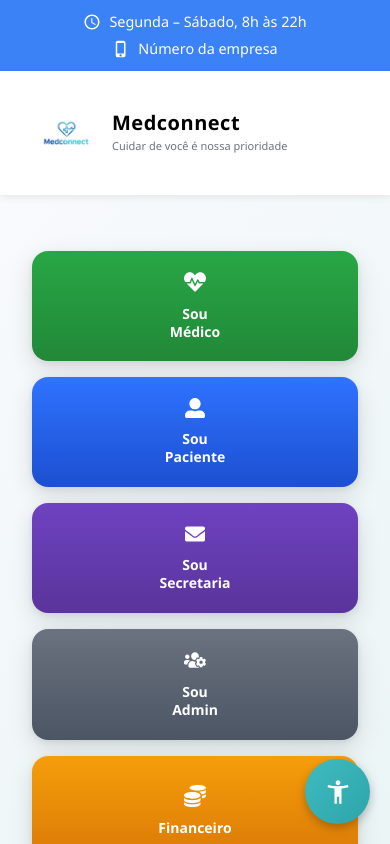
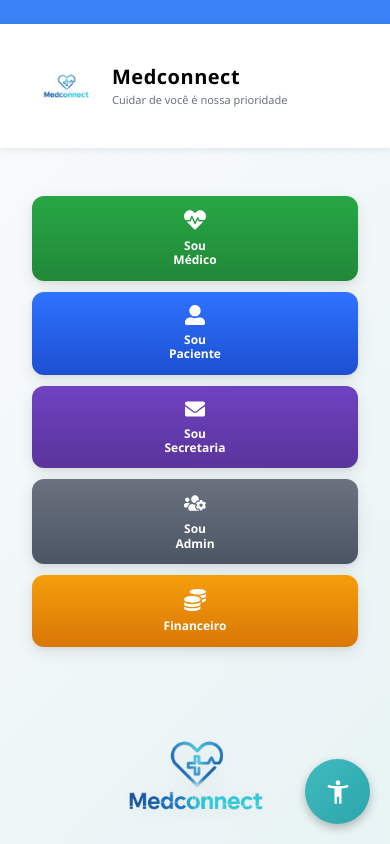
Before and after one commit to Isaaccode1801/MedConnect-, a React (Vite) app: page / in a window 390 px wide. Shown: the top 844 px of the page. Built offline with nearby package versions, Linux system fonts and the light colour scheme.

Commit message:
Ajustes e correções na página inicial

```diff
--- a/src/features/home/pages/Home.tsx
+++ b/src/features/home/pages/Home.tsx
@@ -4,7 +4,7 @@ import { Link, useNavigate } from "react-router-dom";
 import "./home.css";
 import medLogo from "../../../assets/Medconnect.logo.png";
 import { FaHeartbeat, FaUserAlt, FaEnvelope, FaUsersCog, FaCoins } from "react-icons/fa";
-import { MdPhoneIphone, MdAccessTime, MdOutlineAccessibilityNew } from "react-icons/md";
+import { MdOutlineAccessibilityNew } from "react-icons/md";
 
 export default function Home() {
   const nav = useNavigate();
@@ -37,18 +37,9 @@ export default function Home() {
 
   return (
     <>
-      {/* TOPBAR */}
+      {/* TOPBAR - apenas cor de fundo, sem texto */}
       <div className="topbar">
-        <div className="container">
-          <div className="topbar-item" style={{ display: "flex", alignItems: "center", gap: 8 }}>
-            <MdAccessTime size={18} />
-            <span>Segunda – Sábado, 8h às 22h</span>
-          </div>
-          <div className="topbar-item" style={{ display: "flex", alignItems: "center", gap: 8 }}>
-            <MdPhoneIphone size={18} />
-            <span>Número da empresa</span>
-          </div>
-        </div>
+        <div className="container"></div>
       </div>
 
       {/* HEADER */}
--- a/src/features/home/pages/home.css
+++ b/src/features/home/pages/home.css
@@ -26,35 +26,17 @@ body, html, #root {
   background: var(--bg);
 }
 
-/* Topbar */
+/* Topbar - apenas barra azul sem texto */
 .topbar {
   background: var(--brand);
   color: #fff;
-  font-size: clamp(12px, 1.8vw, 14px);
-  padding: 0 24px;
+  padding: 0;
 }
 .topbar .container {
-  display: flex;
-  justify-content: space-between;
-  align-items: center;
-  height: 44px;
-  max-width: 1400px;
-  margin: 0 auto;
-  gap: 16px;
+  height: 8px;
+  max-width: 100%;
+  margin: 0;
 }
-.topbar-item {
-  display: flex;
-  align-items: center;
-  gap: 8px;
-  font-weight: 500;
-}
-.social {
-  color: #fff;
-  margin-left: 10px;
-  text-decoration: none;
-  transition: opacity 0.2s;
-}
-.social:hover { opacity: 0.8; }
 
 /* Header */
 .header {
@@ -356,34 +338,34 @@ body.modo-escuro .brand-sub {
 }
 /* ====== Ajustes visuais para ficar 1:1 com o HTML enviado ====== */
 
-/* Contêiner central de botões grandes */
+/* Contêiner central de botões grandes - EXTRA COMPACTO */
 .role-strip {
   display: grid;
-  grid-template-columns: repeat(auto-fit, minmax(min(100%, 240px), 1fr));
-  gap: clamp(16px, 3vw, 28px);
+  grid-template-columns: repeat(auto-fit, minmax(min(100%, 165px), 1fr));
+  gap: clamp(11px, 1.9vw, 17px);
   justify-content: center;
   align-items: stretch;
-  max-width: 1300px;
+  max-width: 950px;
   width: 100%;
-  margin: clamp(24px, 4vw, 40px) auto;
+  margin: clamp(16px, 2.8vw, 28px) auto;
   padding: 0 16px;
 }
 
-/* Cartões grandes (base) */
+/* Cartões grandes (base) - TAMANHO LEVEMENTE REDUZIDO */
 .btn-card {
   display: flex;
   flex-direction: column;
   align-items: center;
   justify-content: center;
-  gap: 12px;
-  min-height: clamp(120px, 15vw, 140px);
-  padding: 20px 16px;
-  border-radius: 16px;
+  gap: 8px;
+  min-height: clamp(76px, 8.5vw, 90px);
+  padding: 13px 12px;
+  border-radius: 12px;
   color: #fff;
   font-weight: 700;
-  font-size: clamp(16px, 2.5vw, 20px);
+  font-size: clamp(12px, 1.6vw, 15px);
   border: none;
-  box-shadow: 0 8px 24px rgba(0,0,0,0.12), 0 2px 6px rgba(0,0,0,0.08);
+  box-shadow: 0 5px 16px rgba(0,0,0,0.09), 0 2px 4px rgba(0,0,0,0.05);
   cursor: pointer;
   transition: transform .2s ease, box-shadow .2s ease;
   position: relative;
@@ -404,9 +386,9 @@ body.modo-escuro .brand-sub {
   opacity: 1;
 }
 .btn-card span {
-  line-height: 1.3;
+  line-height: 1.2;
   text-align: center;
-  font-size: clamp(14px, 2.2vw, 18px);
+  font-size: clamp(12px, 1.5vw, 15px);
 }
 .btn-card:hover {
   transform: translateY(-4px);
@@ -443,12 +425,12 @@ body.modo-escuro .brand-sub {
 }
 .btn-outline:hover { background: var(--brand); color: #fff; }
 
-/* Logo central da seção (como no exemplo) */
+/* Logo central da seção - BEM MAIS PRÓXIMA DOS BOTÕES */
 .starter-logo-wrap {
   display: grid;
   place-items: center;
-  margin-top: clamp(32px, 6vw, 60px);
-  padding: 20px;
+  margin-top: clamp(10px, 2vw, 20px);
+  padding: 12px;
 }
 .starter-logo {
   width: clamp(180px, 25vw, 380px);
@@ -477,8 +459,8 @@ body.alto-contraste {
 }
 @media (max-width: 768px) {
   .role-strip {
-    grid-template-columns: repeat(auto-fit, minmax(min(100%, 200px), 1fr));
-    gap: 16px;
+    grid-template-columns: repeat(auto-fit, minmax(min(100%, 152px), 1fr));
+    gap: 11px;
   }
   .header-inner {
     padding: 16px 20px;
@@ -488,7 +470,11 @@ body.alto-contraste {
     height: 60px;
   }
   .btn-card {
-    min-height: 110px;
+    min-height: 72px;
+  }
+  .starter-logo-wrap {
+    margin-top: 12px;
+    padding: 10px;
   }
 }
 @media (max-width: 500px) {
```
